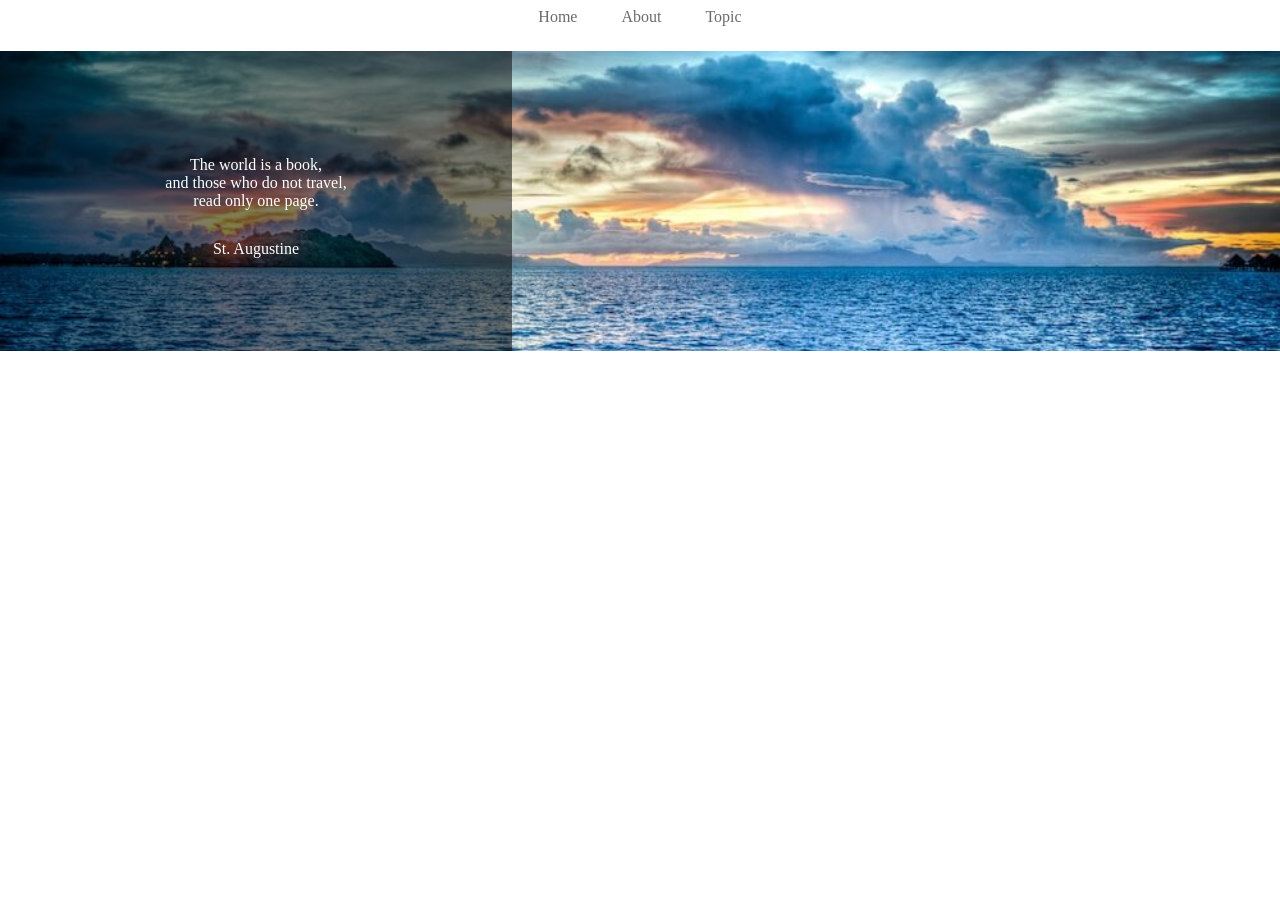
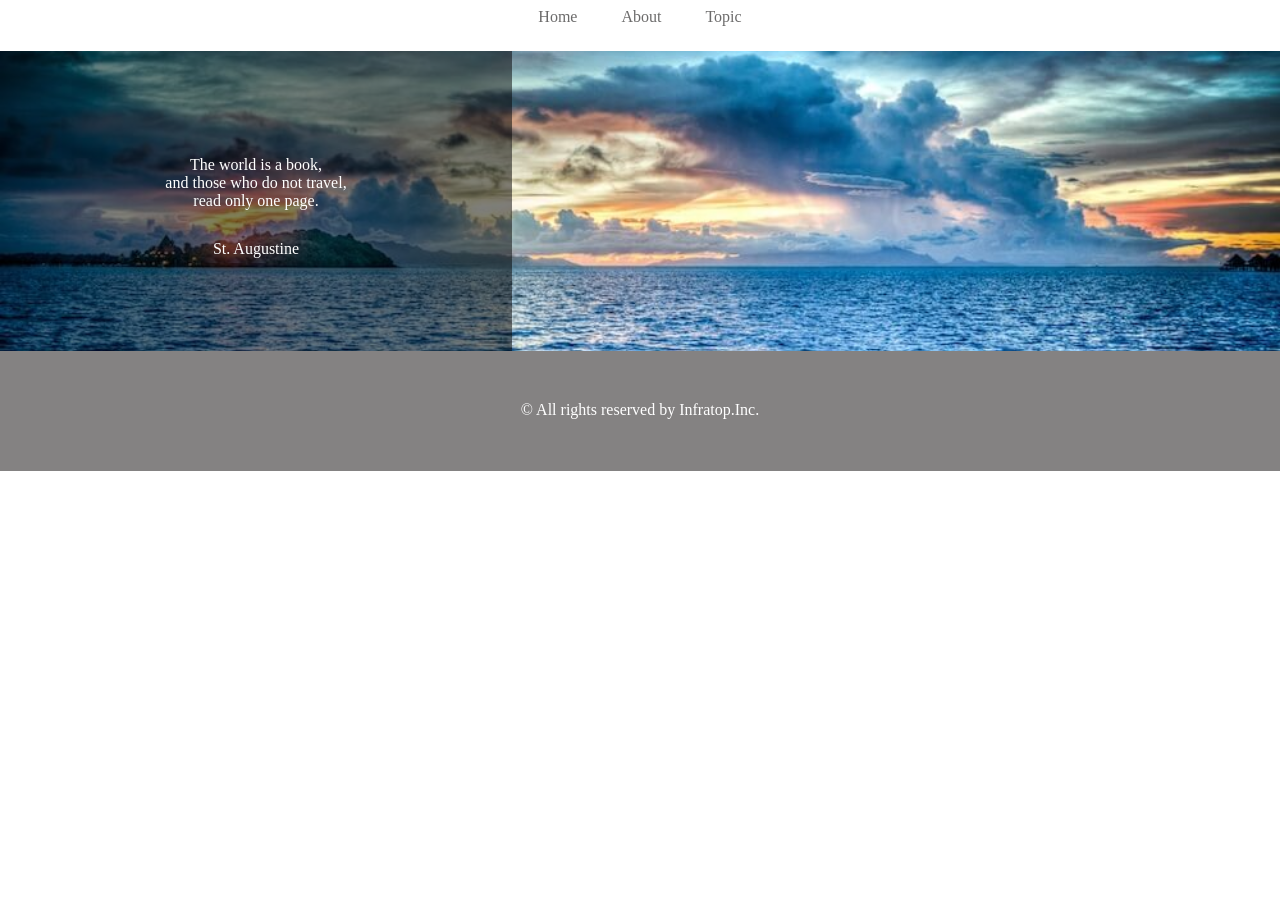
Before and after one commit to konishi-tomohiro/caravan, a plain HTML site: page index.html in a window 1280 px wide. Shown: the part 54-952 px from the top of the page. After the commit the page ends 800 px from the top, so only its background shows below. Drawn offline with Linux system fonts and the light colour scheme.

Commit message:
[start] 1-7

```diff
--- a/style.css
+++ b/style.css
@@ -68,12 +68,10 @@ header .headline {
 }
 .blog {
   width: 600px;
-  height: 1400px;
   float: left; /* 要素を左揃えで並べる */
 }
 .sidebar {
   width: 240px;
-  height: 1400px;
   float: left; /* 要素を左揃えで並べる */
 }
 
```
